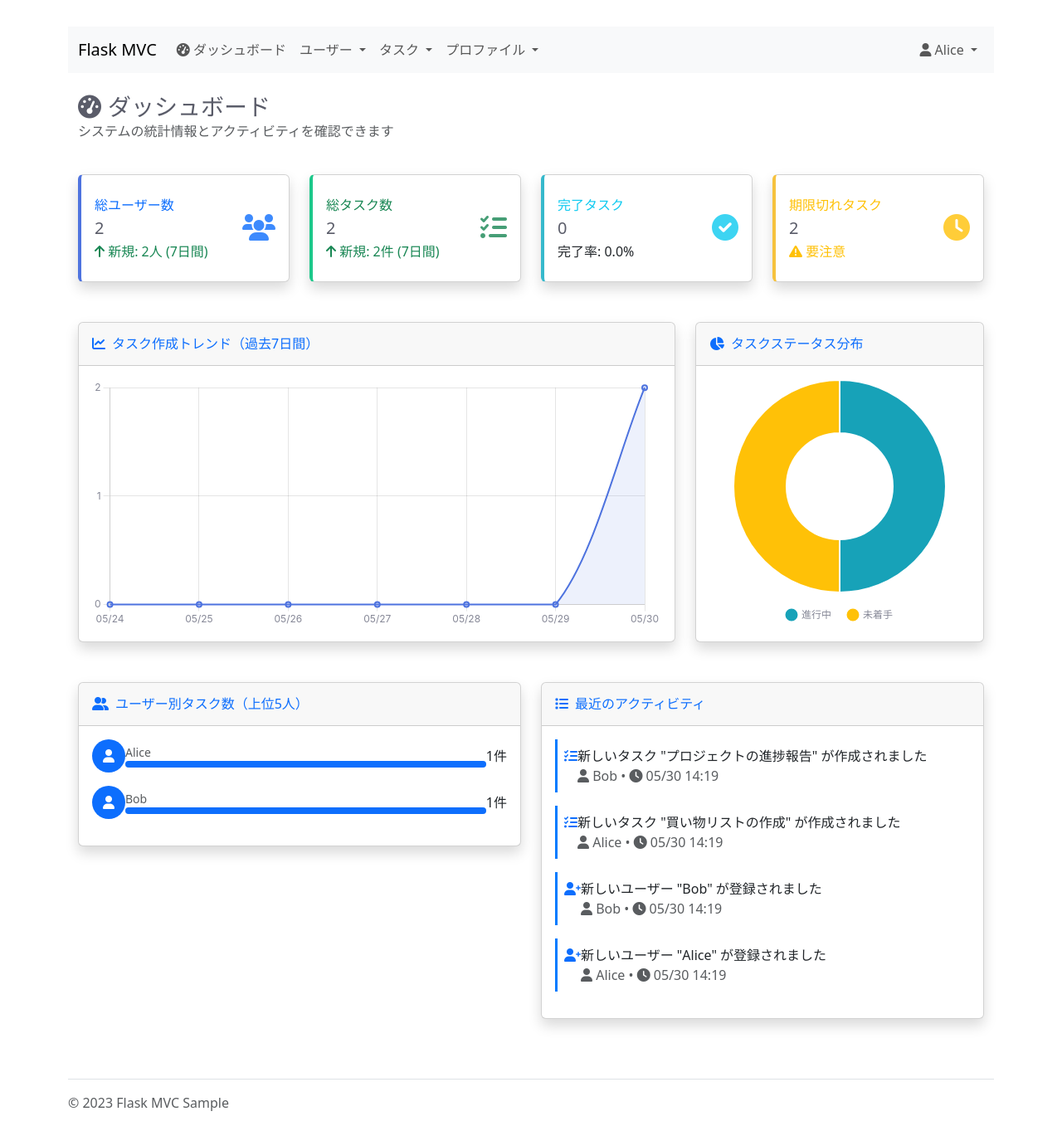
After one commit to yamadatarousan/flaskmvc, a Flask app: page /dashboard in a window 1280 px wide. The commit adds this page. Shown: the whole page at 83% size. Run offline with Flask 3, Linux system fonts and the light colour scheme; a user stored in the database is signed in.

Commit message:
ダッシュボード機能追加

```diff
--- a/app/__init__.py
+++ b/app/__init__.py
@@ -94,11 +94,13 @@ def create_app():
     from app.controllers.task_controller import task_bp
     from app.controllers.profile_controller import profile_bp
     from app.controllers.auth_controller import auth_bp
+    from app.controllers.dashboard_controller import dashboard_bp
     app.register_blueprint(user_controller.bp)
     app.register_blueprint(user_controller.root_bp)
     app.register_blueprint(task_bp)
     app.register_blueprint(profile_bp)
     app.register_blueprint(auth_bp)
+    app.register_blueprint(dashboard_bp)
 
     # シンプルなテストルート
     @app.route('/test')
--- /dev/null
+++ b/app/controllers/dashboard_controller.py
@@ -0,0 +1,228 @@
+from flask import Blueprint, render_template
+from flask_login import login_required, current_user
+from sqlalchemy import func, and_
+from datetime import datetime, timedelta
+from app.models.user import User
+from app.models.task import Task
+from app.models.profile import Profile
+from app import db
+from app.utils import log_info, log_error
+
+dashboard_bp = Blueprint('dashboard', __name__)
+
+@dashboard_bp.route('/dashboard')
+@login_required
+def index():
+    """ダッシュボードのメイン画面"""
+    try:
+        log_info("Accessing dashboard from dashboard_controller")
+
+        # 基本統計を取得
+        stats = get_basic_statistics()
+
+        # タスク統計を取得
+        task_stats = get_task_statistics()
+
+        # チャート用データを取得
+        chart_data = get_chart_data()
+
+        # 最近のアクティビティを取得
+        recent_activities = get_recent_activities()
+
+        log_info(f"Dashboard data loaded successfully for user {current_user.id}")
+
+        return render_template('dashboard/index.html',
+                             stats=stats,
+                             task_stats=task_stats,
+                             chart_data=chart_data,
+                             recent_activities=recent_activities)
+
+    except Exception as e:
+        log_error(f"Error in dashboard: {e}")
+        return render_template('error.html', error=str(e)), 500
+
+def get_basic_statistics():
+    """基本統計情報を取得"""
+    try:
+        # 全体統計
+        total_users = User.query.count()
+        total_tasks = Task.query.count()
+        total_profiles = Profile.query.count()
+
+        # 今日の日付を取得
+        today = datetime.now().date()
+        week_ago = today - timedelta(days=7)
+
+        # 新規ユーザー（過去7日間）
+        new_users = User.query.filter(
+            func.date(User.created_at) >= week_ago
+        ).count()
+
+        # 新規タスク（過去7日間）
+        new_tasks = Task.query.filter(
+            func.date(Task.created_at) >= week_ago
+        ).count()
+
+        # 完了したタスク数
+        completed_tasks = Task.query.filter_by(status='completed').count()
+
+        # 期限切れタスク数
+        overdue_tasks = Task.query.filter(
+            and_(
+                Task.due_date < datetime.now(),
+                Task.status != 'completed'
+            )
+        ).count()
+
+        return {
+            'total_users': total_users,
+            'total_tasks': total_tasks,
+            'total_profiles': total_profiles,
+            'new_users': new_users,
+            'new_tasks': new_tasks,
+            'completed_tasks': completed_tasks,
+            'overdue_tasks': overdue_tasks
+        }
+
+    except Exception as e:
+        log_error(f"Error getting basic statistics: {e}")
+        return {}
+
+def get_task_statistics():
+    """タスク関連の統計を取得"""
+    try:
+        # ステータス別タスク数
+        status_counts = db.session.query(
+            Task.status,
+            func.count(Task.id).label('count')
+        ).group_by(Task.status).all()
+
+        status_dict = {status: count for status, count in status_counts}
+
+        # 総タスク数
+        total_tasks = Task.query.count()
+
+        # 完了率を計算
+        completed_count = status_dict.get('completed', 0)
+        completion_rate = (completed_count / total_tasks * 100) if total_tasks > 0 else 0
+
+        # ユーザー別タスク数（上位5人）
+        user_task_counts = db.session.query(
+            User.name,
+            func.count(Task.id).label('task_count')
+        ).join(Task).group_by(User.id, User.name).order_by(
+            func.count(Task.id).desc()
+        ).limit(5).all()
+
+        return {
+            'status_counts': status_dict,
+            'completion_rate': round(completion_rate, 1),
+            'user_task_counts': [
+                {'name': name, 'count': count}
+                for name, count in user_task_counts
+            ]
+        }
+
+    except Exception as e:
+        log_error(f"Error getting task statistics: {e}")
+        return {}
+
+def get_chart_data():
+    """チャート表示用のデータを取得"""
+    try:
+        # 過去7日間の日別タスク作成数
+        days_data = []
+        tasks_data = []
+
+        for i in range(6, -1, -1):
+            date = datetime.now().date() - timedelta(days=i)
+            count = Task.query.filter(
+                func.date(Task.created_at) == date
+            ).count()
+
+            days_data.append(date.strftime('%m/%d'))
+            tasks_data.append(count)
+
+        # ステータス別パイチャート用データ
+        status_counts = db.session.query(
+            Task.status,
+            func.count(Task.id)
+        ).group_by(Task.status).all()
+
+        status_labels = []
+        status_data = []
+        status_colors = {
+            'pending': '#ffc107',
+            'in_progress': '#17a2b8',
+            'completed': '#28a745'
+        }
+        colors = []
+
+        for status, count in status_counts:
+            status_labels.append({
+                'pending': '未着手',
+                'in_progress': '進行中',
+                'completed': '完了'
+            }.get(status, status))
+            status_data.append(count)
+            colors.append(status_colors.get(status, '#6c757d'))
+
+        return {
+            'line_chart': {
+                'labels': days_data,
+                'data': tasks_data
+            },
+            'pie_chart': {
+                'labels': status_labels,
+                'data': status_data,
+                'colors': colors
+            }
+        }
+
+    except Exception as e:
+        log_error(f"Error getting chart data: {e}")
+        return {}
+
+def get_recent_activities():
+    """最近のアクティビティを取得"""
+    try:
+        # 最近作成されたタスク（上位5件）
+        recent_tasks = Task.query.join(User).order_by(
+            Task.created_at.desc()
+        ).limit(5).all()
+
+        # 最近登録されたユーザー（上位3人）
+        recent_users = User.query.order_by(
+            User.created_at.desc()
+        ).limit(3).all()
+
+        activities = []
+
+        # タスクのアクティビティ
+        for task in recent_tasks:
+            activities.append({
+                'type': 'task',
+                'message': f'新しいタスク "{task.title}" が作成されました',
+                'user': task.user.name,
+                'time': task.created_at.strftime('%m/%d %H:%M'),
+                'icon': 'fa-tasks'
+            })
+
+        # ユーザーのアクティビティ
+        for user in recent_users:
+            activities.append({
+                'type': 'user',
+                'message': f'新しいユーザー "{user.name}" が登録されました',
+                'user': user.name,
+                'time': user.created_at.strftime('%m/%d %H:%M'),
+                'icon': 'fa-user-plus'
+            })
+
+        # 時間順でソート
+        activities.sort(key=lambda x: x['time'], reverse=True)
+
+        return activities[:8]  # 最新8件を返す
+
+    except Exception as e:
+        log_error(f"Error getting recent activities: {e}")
+        return []
--- /dev/null
+++ b/app/templates/dashboard/index.html
@@ -0,0 +1,365 @@
+{% extends "layout.html" %}
+
+{% block title %}ダッシュボード{% endblock %}
+
+{% block extra_head %}
+<!-- Chart.js -->
+<script src="https://cdn.jsdelivr.net/npm/chart.js"></script>
+<!-- Font Awesome -->
+<link rel="stylesheet" href="https://cdnjs.cloudflare.com/ajax/libs/font-awesome/6.0.0/css/all.min.css">
+<style>
+.dashboard-card {
+    transition: transform 0.2s;
+}
+.dashboard-card:hover {
+    transform: translateY(-2px);
+}
+.stat-icon {
+    font-size: 2rem;
+    opacity: 0.8;
+}
+.chart-container {
+    position: relative;
+    height: 300px;
+}
+.activity-item {
+    border-left: 3px solid #007bff;
+    padding-left: 15px;
+}
+.activity-item:hover {
+    background-color: #f8f9fa;
+    border-radius: 5px;
+}
+</style>
+{% endblock %}
+
+{% block content %}
+<div class="container-fluid mt-4">
+    <!-- ページヘッダー -->
+    <div class="row mb-4">
+        <div class="col-12">
+            <h1 class="h3 mb-0 text-gray-800">
+                <i class="fas fa-tachometer-alt me-2"></i>ダッシュボード
+            </h1>
+            <p class="text-muted">システムの統計情報とアクティビティを確認できます</p>
+        </div>
+    </div>
+
+    <!-- 統計カード -->
+    <div class="row mb-4">
+        <!-- 総ユーザー数 -->
+        <div class="col-xl-3 col-md-6 mb-4">
+            <div class="card border-left-primary shadow h-100 py-2 dashboard-card">
+                <div class="card-body">
+                    <div class="row no-gutters align-items-center">
+                        <div class="col mr-2">
+                            <div class="text-xs font-weight-bold text-primary text-uppercase mb-1">
+                                総ユーザー数
+                            </div>
+                            <div class="h5 mb-0 font-weight-bold text-gray-800">
+                                {{ stats.total_users | default(0) }}
+                            </div>
+                            <div class="text-xs text-success mt-1">
+                                <i class="fas fa-arrow-up"></i>
+                                新規: {{ stats.new_users | default(0) }}人 (7日間)
+                            </div>
+                        </div>
+                        <div class="col-auto">
+                            <i class="fas fa-users stat-icon text-primary"></i>
+                        </div>
+                    </div>
+                </div>
+            </div>
+        </div>
+
+        <!-- 総タスク数 -->
+        <div class="col-xl-3 col-md-6 mb-4">
+            <div class="card border-left-success shadow h-100 py-2 dashboard-card">
+                <div class="card-body">
+                    <div class="row no-gutters align-items-center">
+                        <div class="col mr-2">
+                            <div class="text-xs font-weight-bold text-success text-uppercase mb-1">
+                                総タスク数
+                            </div>
+                            <div class="h5 mb-0 font-weight-bold text-gray-800">
+                                {{ stats.total_tasks | default(0) }}
+                            </div>
+                            <div class="text-xs text-success mt-1">
+                                <i class="fas fa-arrow-up"></i>
+                                新規: {{ stats.new_tasks | default(0) }}件 (7日間)
+                            </div>
+                        </div>
+                        <div class="col-auto">
+                            <i class="fas fa-tasks stat-icon text-success"></i>
+                        </div>
+                    </div>
+                </div>
+            </div>
+        </div>
+
+        <!-- 完了タスク数 -->
+        <div class="col-xl-3 col-md-6 mb-4">
+            <div class="card border-left-info shadow h-100 py-2 dashboard-card">
+                <div class="card-body">
+                    <div class="row no-gutters align-items-center">
+                        <div class="col mr-2">
+                            <div class="text-xs font-weight-bold text-info text-uppercase mb-1">
+                                完了タスク
+                            </div>
+                            <div class="h5 mb-0 font-weight-bold text-gray-800">
+                                {{ stats.completed_tasks | default(0) }}
+                            </div>
+                            <div class="text-xs mt-1">
+                                完了率: {{ task_stats.completion_rate | default(0) }}%
+                            </div>
+                        </div>
+                        <div class="col-auto">
+                            <i class="fas fa-check-circle stat-icon text-info"></i>
+                        </div>
+                    </div>
+                </div>
+            </div>
+        </div>
+
+        <!-- 期限切れタスク -->
+        <div class="col-xl-3 col-md-6 mb-4">
+            <div class="card border-left-warning shadow h-100 py-2 dashboard-card">
+                <div class="card-body">
+                    <div class="row no-gutters align-items-center">
+                        <div class="col mr-2">
+                            <div class="text-xs font-weight-bold text-warning text-uppercase mb-1">
+                                期限切れタスク
+                            </div>
+                            <div class="h5 mb-0 font-weight-bold text-gray-800">
+                                {{ stats.overdue_tasks | default(0) }}
+                            </div>
+                            <div class="text-xs text-warning mt-1">
+                                <i class="fas fa-exclamation-triangle"></i>
+                                要注意
+                            </div>
+                        </div>
+                        <div class="col-auto">
+                            <i class="fas fa-clock stat-icon text-warning"></i>
+                        </div>
+                    </div>
+                </div>
+            </div>
+        </div>
+    </div>
+
+    <!-- チャートセクション -->
+    <div class="row mb-4">
+        <!-- タスク作成トレンド（折れ線グラフ） -->
+        <div class="col-xl-8 col-lg-7">
+            <div class="card shadow mb-4">
+                <div class="card-header py-3 d-flex flex-row align-items-center justify-content-between">
+                    <h6 class="m-0 font-weight-bold text-primary">
+                        <i class="fas fa-chart-line me-2"></i>タスク作成トレンド（過去7日間）
+                    </h6>
+                </div>
+                <div class="card-body">
+                    <div class="chart-container">
+                        <canvas id="taskTrendChart"></canvas>
+                    </div>
+                </div>
+            </div>
+        </div>
+
+        <!-- タスクステータス分布（パイチャート） -->
+        <div class="col-xl-4 col-lg-5">
+            <div class="card shadow mb-4">
+                <div class="card-header py-3 d-flex flex-row align-items-center justify-content-between">
+                    <h6 class="m-0 font-weight-bold text-primary">
+                        <i class="fas fa-chart-pie me-2"></i>タスクステータス分布
+                    </h6>
+                </div>
+                <div class="card-body">
+                    <div class="chart-container">
+                        <canvas id="statusChart"></canvas>
+                    </div>
+                </div>
+            </div>
+        </div>
+    </div>
+
+    <!-- 下部セクション -->
+    <div class="row">
+        <!-- ユーザー別タスク数 -->
+        <div class="col-xl-6 col-lg-6">
+            <div class="card shadow mb-4">
+                <div class="card-header py-3">
+                    <h6 class="m-0 font-weight-bold text-primary">
+                        <i class="fas fa-user-friends me-2"></i>ユーザー別タスク数（上位5人）
+                    </h6>
+                </div>
+                <div class="card-body">
+                    {% if task_stats.user_task_counts %}
+                        {% for user_data in task_stats.user_task_counts %}
+                        <div class="d-flex align-items-center mb-3">
+                            <div class="mr-3">
+                                <div class="icon-circle bg-primary">
+                                    <i class="fas fa-user text-white"></i>
+                                </div>
+                            </div>
+                            <div class="flex-grow-1">
+                                <div class="small text-muted">{{ user_data.name }}</div>
+                                <div class="progress progress-sm">
+                                    <div class="progress-bar bg-primary" role="progressbar"
+                                         style="width: {{ (user_data.count / task_stats.user_task_counts[0].count * 100) if task_stats.user_task_counts else 0 }}%">
+                                    </div>
+                                </div>
+                            </div>
+                            <div class="ml-3">
+                                <div class="text-right">
+                                    <span class="text-xs font-weight-bold">{{ user_data.count }}件</span>
+                                </div>
+                            </div>
+                        </div>
+                        {% endfor %}
+                    {% else %}
+                        <p class="text-muted text-center">データがありません</p>
+                    {% endif %}
+                </div>
+            </div>
+        </div>
+
+        <!-- 最近のアクティビティ -->
+        <div class="col-xl-6 col-lg-6">
+            <div class="card shadow mb-4">
+                <div class="card-header py-3">
+                    <h6 class="m-0 font-weight-bold text-primary">
+                        <i class="fas fa-list me-2"></i>最近のアクティビティ
+                    </h6>
+                </div>
+                <div class="card-body">
+                    {% if recent_activities %}
+                        {% for activity in recent_activities %}
+                        <div class="activity-item mb-3 p-2">
+                            <div class="d-flex align-items-start">
+                                <div class="mr-3">
+                                    <i class="fas {{ activity.icon }} text-primary"></i>
+                                </div>
+                                <div class="flex-grow-1">
+                                    <div class="text-sm">{{ activity.message }}</div>
+                                    <div class="text-xs text-muted">
+                                        <i class="fas fa-user"></i> {{ activity.user }} •
+                                        <i class="fas fa-clock"></i> {{ activity.time }}
+                                    </div>
+                                </div>
+                            </div>
+                        </div>
+                        {% endfor %}
+                    {% else %}
+                        <p class="text-muted text-center">最近のアクティビティはありません</p>
+                    {% endif %}
+                </div>
+            </div>
+        </div>
+    </div>
+</div>
+
+<!-- Chart.js スクリプト -->
+<script>
+document.addEventListener('DOMContentLoaded', function() {
+    // 共通設定
+    Chart.defaults.font.family = 'Nunito, -apple-system, BlinkMacSystemFont, "Segoe UI", Roboto, "Helvetica Neue", Arial, sans-serif';
+    Chart.defaults.color = '#858796';
+
+    // タスク作成トレンドチャート
+    const trendCtx = document.getElementById('taskTrendChart');
+    if (trendCtx) {
+        new Chart(trendCtx, {
+            type: 'line',
+            data: {
+                labels: {{ chart_data.line_chart.labels | tojson | safe }},
+                datasets: [{
+                    label: 'タスク作成数',
+                    data: {{ chart_data.line_chart.data | tojson | safe }},
+                    borderColor: '#4e73df',
+                    backgroundColor: 'rgba(78, 115, 223, 0.1)',
+                    borderWidth: 2,
+                    fill: true,
+                    tension: 0.3
+                }]
+            },
+            options: {
+                responsive: true,
+                maintainAspectRatio: false,
+                scales: {
+                    y: {
+                        beginAtZero: true,
+                        ticks: {
+                            stepSize: 1
+                        }
+                    }
+                },
+                plugins: {
+                    legend: {
+                        display: false
+                    }
+                }
+            }
+        });
+    }
+
+    // ステータス分布パイチャート
+    const statusCtx = document.getElementById('statusChart');
+    if (statusCtx) {
+        new Chart(statusCtx, {
+            type: 'doughnut',
+            data: {
+                labels: {{ chart_data.pie_chart.labels | tojson | safe }},
+                datasets: [{
+                    data: {{ chart_data.pie_chart.data | tojson | safe }},
+                    backgroundColor: {{ chart_data.pie_chart.colors | tojson | safe }},
+                    borderWidth: 2,
+                    borderColor: '#ffffff'
+                }]
+            },
+            options: {
+                responsive: true,
+                maintainAspectRatio: false,
+                plugins: {
+                    legend: {
+                        position: 'bottom',
+                        labels: {
+                            padding: 20,
+                            usePointStyle: true
+                        }
+                    }
+                }
+            }
+        });
+    }
+});
+</script>
+
+<style>
+.border-left-primary {
+    border-left: 0.25rem solid #4e73df !important;
+}
+.border-left-success {
+    border-left: 0.25rem solid #1cc88a !important;
+}
+.border-left-info {
+    border-left: 0.25rem solid #36b9cc !important;
+}
+.border-left-warning {
+    border-left: 0.25rem solid #f6c23e !important;
+}
+.text-gray-800 {
+    color: #5a5c69 !important;
+}
+.icon-circle {
+    height: 2.5rem;
+    width: 2.5rem;
+    border-radius: 100%;
+    display: flex;
+    align-items: center;
+    justify-content: center;
+}
+.progress-sm {
+    height: 0.5rem;
+}
+</style>
+{% endblock %}
--- a/app/templates/layout.html
+++ b/app/templates/layout.html
@@ -5,6 +5,8 @@
     <meta name="viewport" content="width=device-width, initial-scale=1.0">
     <title>{% block title %}Flask MVC{% endblock %}</title>
     <link href="https://cdn.jsdelivr.net/npm/bootstrap@5.3.0/dist/css/bootstrap.min.css" rel="stylesheet">
+    <link rel="stylesheet" href="https://cdnjs.cloudflare.com/ajax/libs/font-awesome/6.0.0/css/all.min.css">
+    {% block extra_head %}{% endblock %}
     <style>
         body {
             padding-top: 2rem;
@@ -26,6 +28,11 @@
                     <div class="collapse navbar-collapse" id="navbarNav">
                         <ul class="navbar-nav me-auto">
                             {% if current_user.is_authenticated %}
+                            <li class="nav-item">
+                                <a class="nav-link" href="{{ url_for('dashboard.index') }}">
+                                    <i class="fas fa-tachometer-alt"></i> ダッシュボード
+                                </a>
+                            </li>
                             <li class="nav-item dropdown">
                                 <a class="nav-link dropdown-toggle" href="#" id="userDropdown" role="button" data-bs-toggle="dropdown">
                                     ユーザー
```
